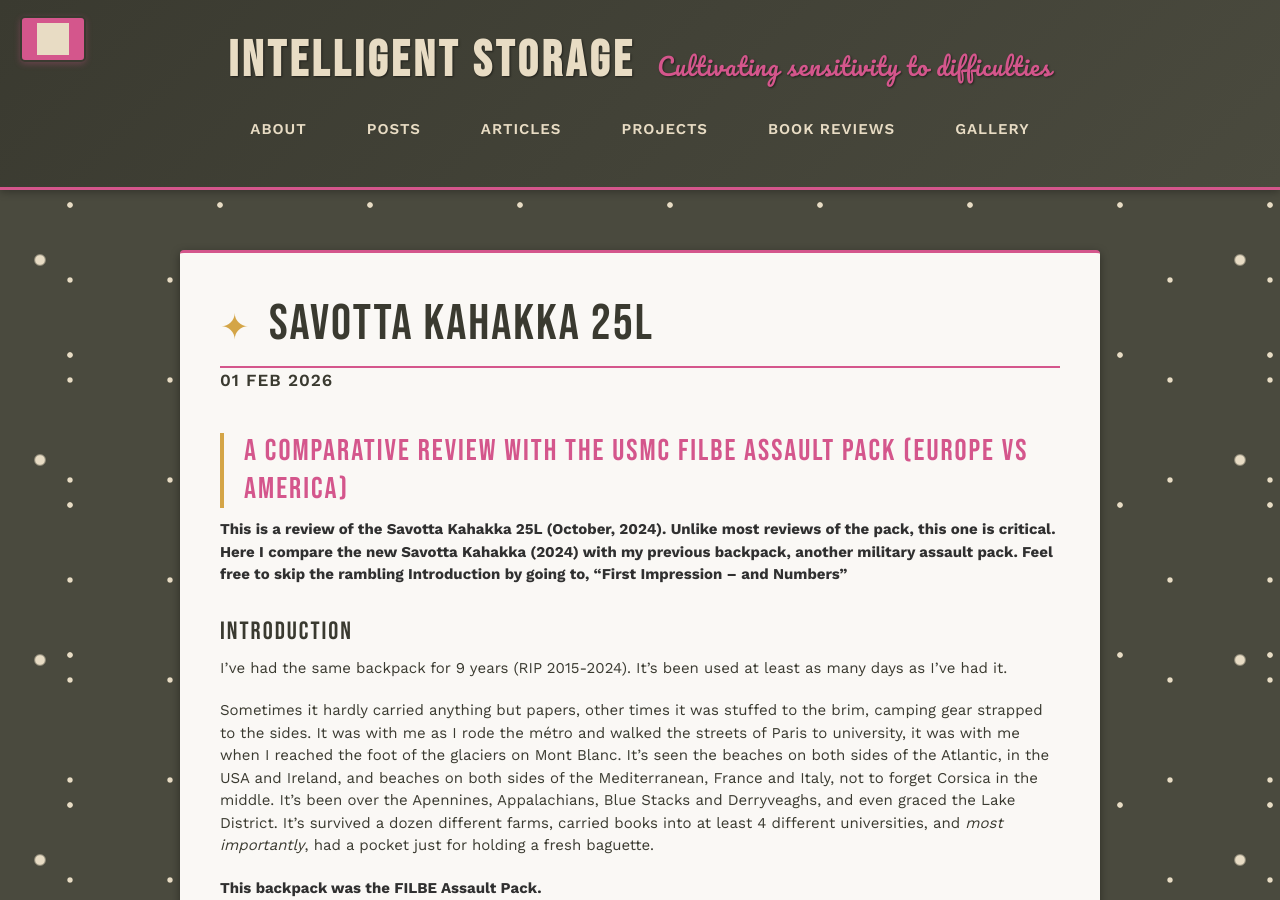
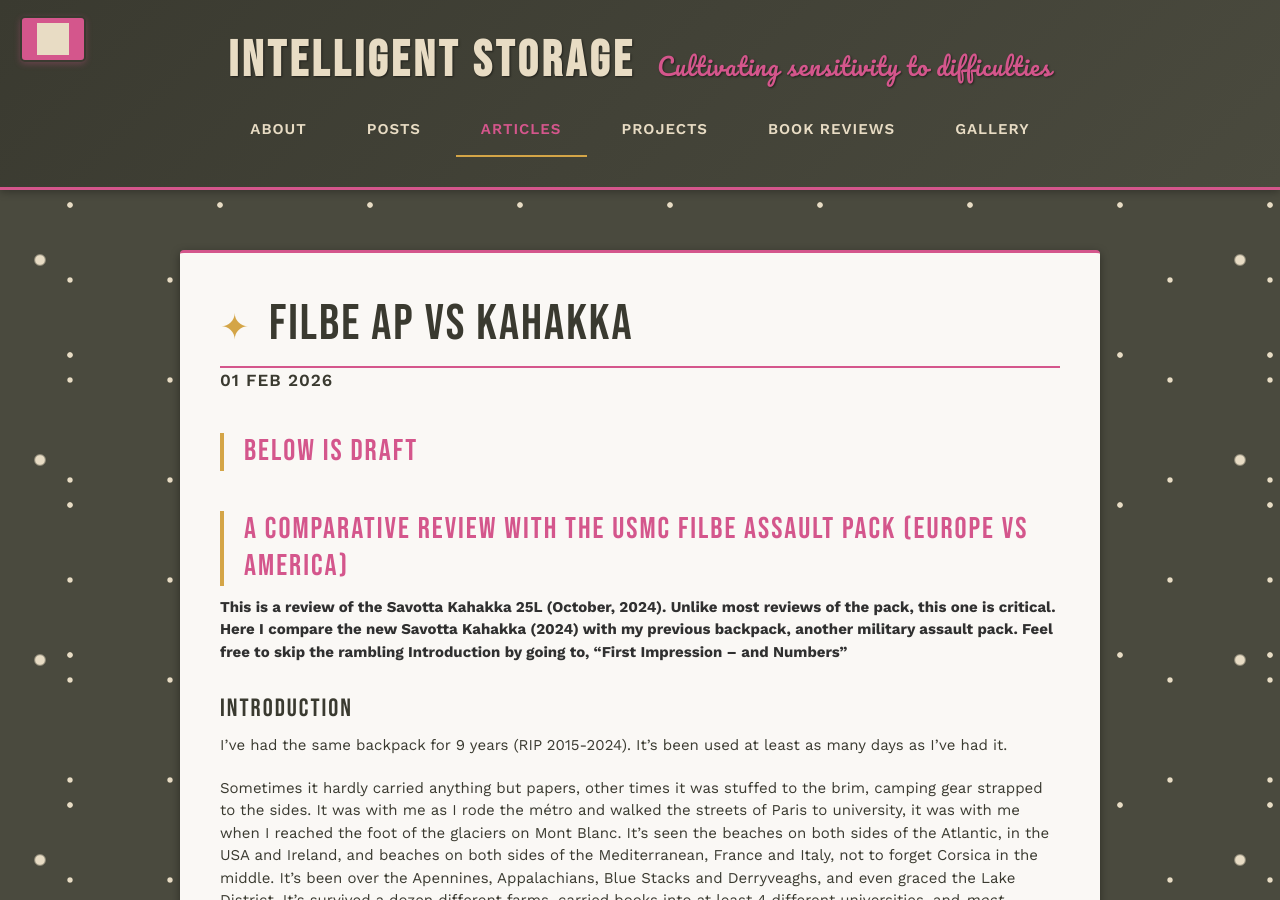
Before and after one commit to Intelligent-Storage/Intelligent-Storage.github.io, a Jekyll site: the page built from _posts/2026-02-01-filbe-kahakka.md, in a window 1280 px wide and 900 px high. Built offline with Jekyll 4.4.1, drawn with Linux system fonts in a browser that asks for light colours; grey boxes are pictures that could not be loaded.

Commit message:
Fixing link for FILBE vs Kahakka

```diff
--- a/_posts/2026-02-01-filbe-kahakka.md
+++ b/_posts/2026-02-01-filbe-kahakka.md
@@ -1,10 +1,18 @@
 ---
 layout: post
-title: "Savotta Kahakka 25L"
+title: "FILBE AP vs Kahakka"
 date: 2026-02-01
-categories: [gear-reviews]
-tags: [FILBE-ASSAULT-PACK, SAVOTTA-KAHAKKA, Savotta-Kahakka-25L]
+tags: [design-gear]
+permalink: /articles/design-gear/filbe-vs-kahakka
 ---
+
+
+
+
+
+
+
+## BELOW IS DRAFT
 
 ## A Comparative Review with the USMC FILBE Assault Pack (Europe vs America)
 
--- a/gallery.html
+++ b/gallery.html
@@ -9,7 +9,7 @@
 
   <p style="text-align: center; font-size: 1.1em; margin-bottom: 3rem; color: #6a6a5a;">
     My AI image gallery. These images are the "card" or background images found on the blog. There are hidden references in a few of them.
-    Though AI generated, a good deal of time is spent developing and refining each.
+
   </p>
 
   <div class="gallery-grid">
```
